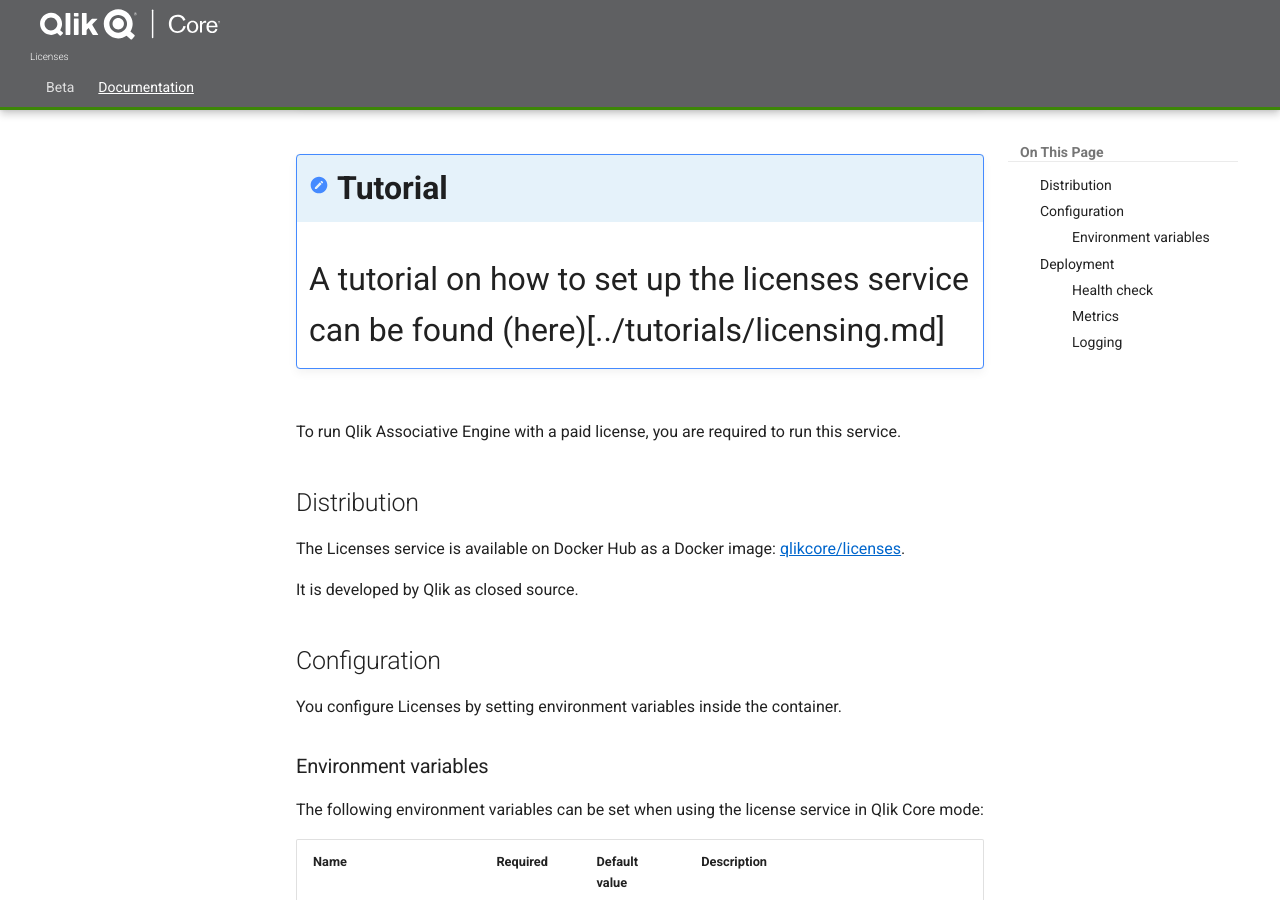
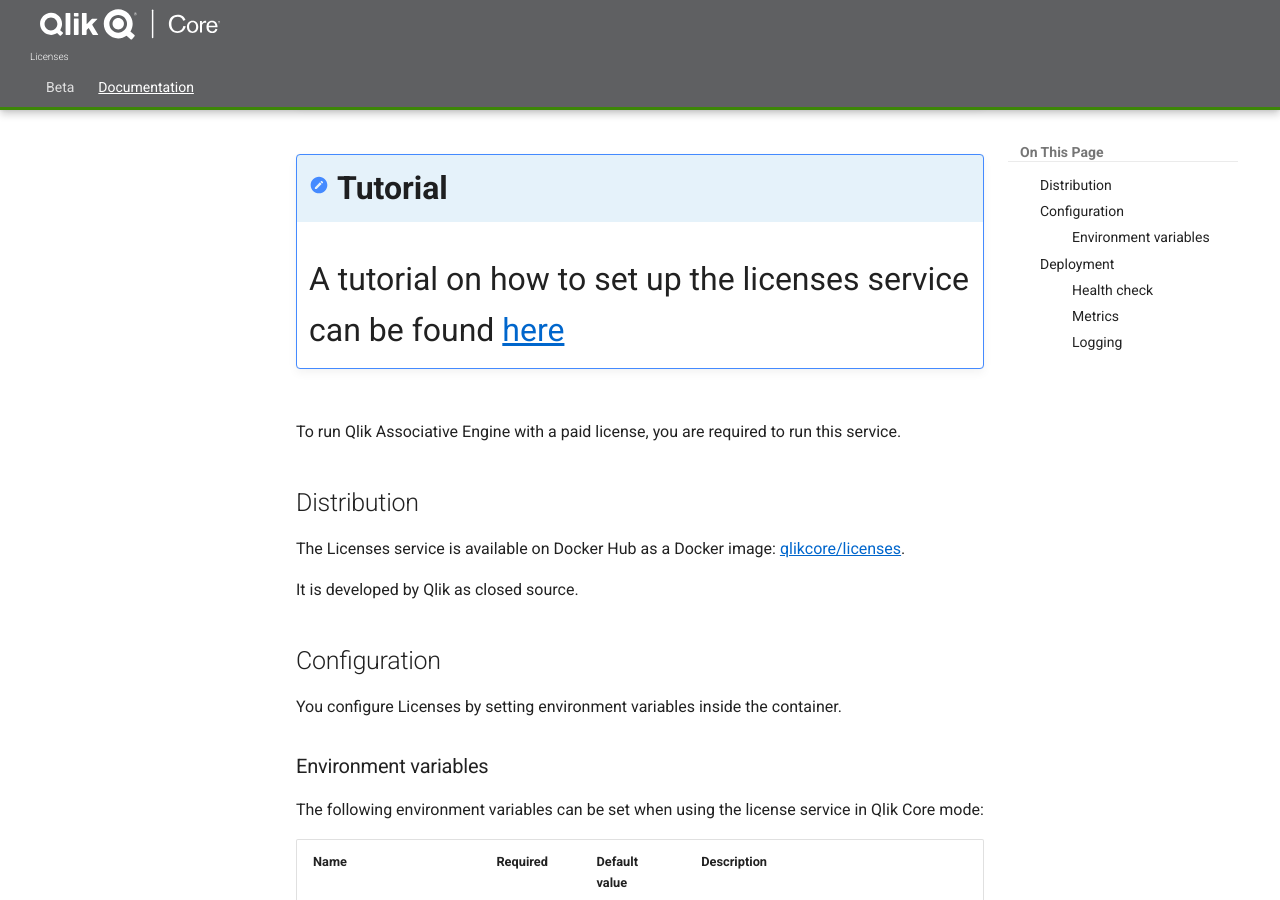
Before and after one commit to qlik-oss/core-website, an MkDocs documentation site: the page built from docs/docs/services/licenses.md, in a window 1280 px wide and 900 px high, scrolled down 397 px. Built offline with MkDocs 1.6.1 and Material for MkDocs 9.7.7, drawn with Linux system fonts in a browser that asks for light colours; old or Windows-style settings are respelled for this version of MkDocs.

Commit message:
syntax is hard..

```diff
--- a/docs/docs/services/licenses.md
+++ b/docs/docs/services/licenses.md
@@ -5,7 +5,7 @@
     configuration, metrics, and logging.
 
 !!! Note "Tutorial"
-    A tutorial on how to set up the licenses service can be found (here)[../tutorials/licensing.md]
+    A tutorial on how to set up the licenses service can be found [here](../tutorials/licensing.md)
 
 To run Qlik Associative Engine with a paid license, you are required to run this service.
 
```
